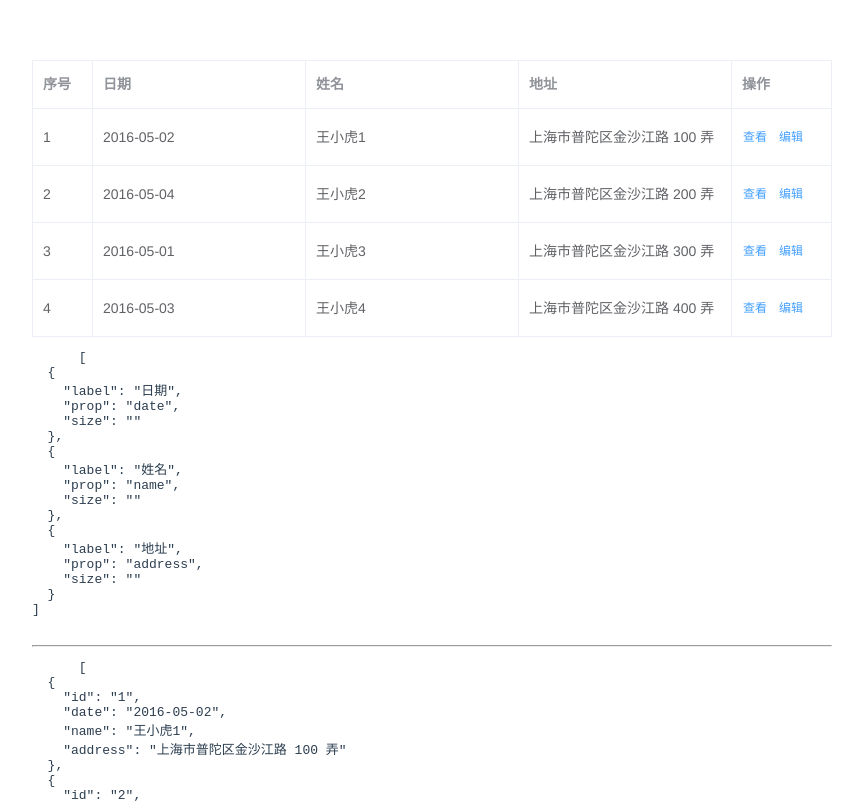
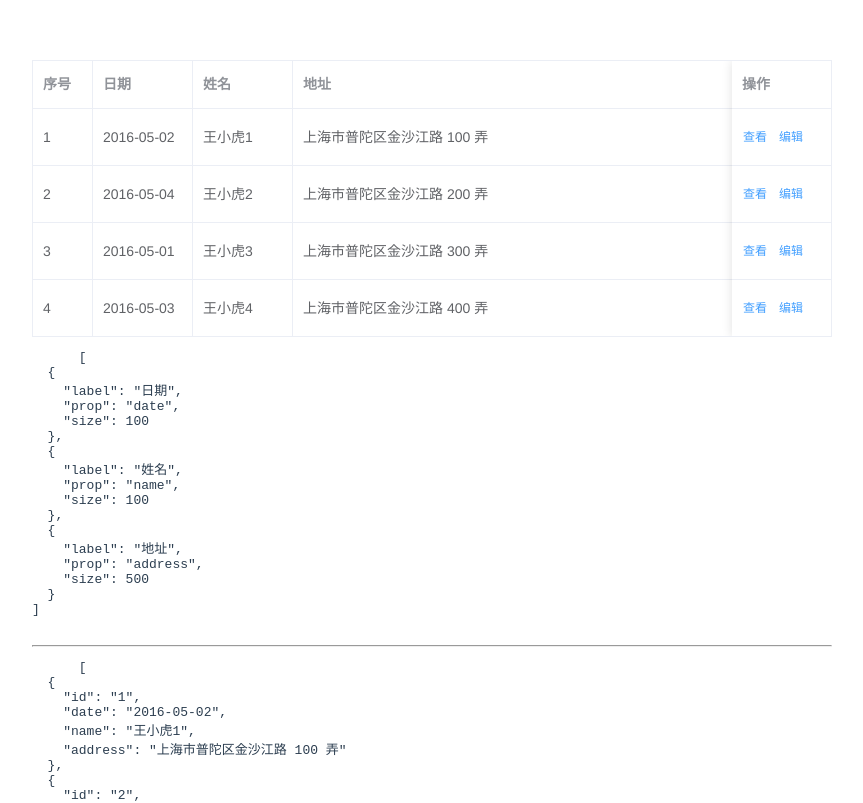
Before and after one commit to bryanluo/sortable-form, a Vue app: page / in a window 1280 px wide. Shown: the top 803 px of the page, without its empty margins (208-1071 px from the left). Built offline with nearby package versions, Linux system fonts and the light colour scheme.

Commit message:
俊哥给出解决办法

```diff
--- a/src/components/FixForm.vue
+++ b/src/components/FixForm.vue
@@ -1,49 +1,23 @@
 <template>
   <div class="main">
-    <el-table
-        :data="tableData"
-        border
-        align="left"
-        row-key="id"
-        @header-dragend="moveHeaderSize" >
-
+    <el-table :data="tableData" border align="left" row-key="id" @header-dragend="moveHeaderSize" >
       <!-- 序号  -->
-      <el-table-column
-          fixed="left"
-          width="60px"
-          label="序号"
-          type="index" class-name="no-drag">
-      </el-table-column>
-
-      <!-- main table  -->
-      <template v-if="refresh">
-      <el-table-column v-for="(item, index) in col"
-                       :key="`col_${index}`"
-                       :prop="dropCol[index].prop"
-                       :label="item.label+item.size" :width="item.size">
-      </el-table-column>
-      </template>
+      <el-table-column  fixed="left" width="60px" label="序号" type="index" class-name="no-drag"></el-table-column>
+      <!-- 表头  -->
+      <el-table-column v-for="(item, index) in col"  :key="`col_${index}`" :prop="dropCol[index].prop" :label="item.label" :width="dropCol[index].size"></el-table-column>
      <!-- 操作 -->
-      <el-table-column
-          fixed="right"
-          class-name="no-drag"
-          label="操作"
-          width="100">
+      <el-table-column fixed="right" class-name="no-drag" label="操作" width="100">
         <template slot-scope="scope">
           <el-button @click="handleClick(scope.row)" type="text" size="small">查看</el-button>
           <el-button type="text" size="small">编辑</el-button>
         </template>
       </el-table-column>
-
     </el-table>
-
     <!-- header list -->
     <pre style="text-align: left">
       {{ dropCol }}
     </pre>
-
     <hr>
-
     <!-- data list -->
     <pre style="text-align: left">
       {{ tableData }}
@@ -55,7 +29,6 @@
 <script>
 
 import Sortable from 'sortablejs'
-import { cloneDeep } from 'lodash'
 
 export default {
   data() {
@@ -65,34 +38,31 @@ export default {
         {
           label: '日期',
           prop: 'date',
-          size:''
         },
         {
           label: '姓名',
           prop: 'name',
-          size:''
         },
         {
           label: '地址',
           prop: 'address',
-          size:''
         }
       ],
       dropCol: [
         {
           label: '日期',
           prop: 'date',
-          size:''
+          size: 100
         },
         {
           label: '姓名',
           prop: 'name',
-          size:''
+          size: 100
         },
         {
           label: '地址',
           prop: 'address',
-          size:''
+          size: 500
         }
       ],
       tableData: [
@@ -123,17 +93,6 @@ export default {
       ]
     }
   },
-  watch:{
-    dropCol:{
-      handler:function(val){
-        console.log(val)
-        this.$set(this.col, this.dropCol)
-        this.refresh = true
-        this.$message('hello');
-      },
-      deep:true
-    }
-  },
   mounted() {
     this.rowDrop()
     this.colDrag()
@@ -148,7 +107,6 @@ export default {
         onEnd({newIndex, oldIndex}) {
           const currRow = _this.tableData.splice(oldIndex, 1)[0]
           _this.tableData.splice(newIndex, 0, currRow)
-          _this.refresh = false
         }
       })
     },
@@ -175,7 +133,6 @@ export default {
           item.size = newWidth;
         }
       });
-      this.col = cloneDeep(this.dropCol)
     },
   }
 }
```
Also changed, not shown: 1 other file (tests, documents, lock files or other folders).
